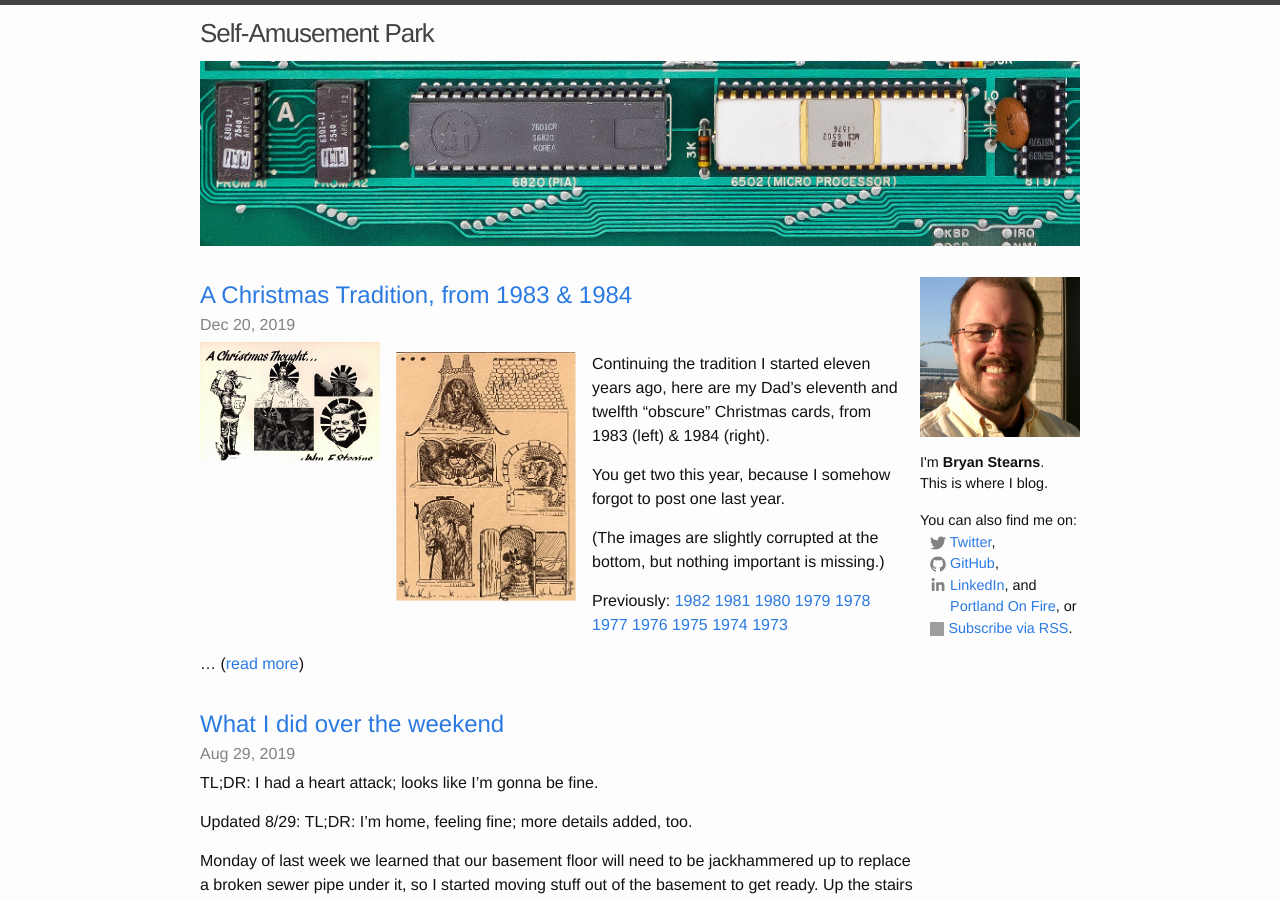
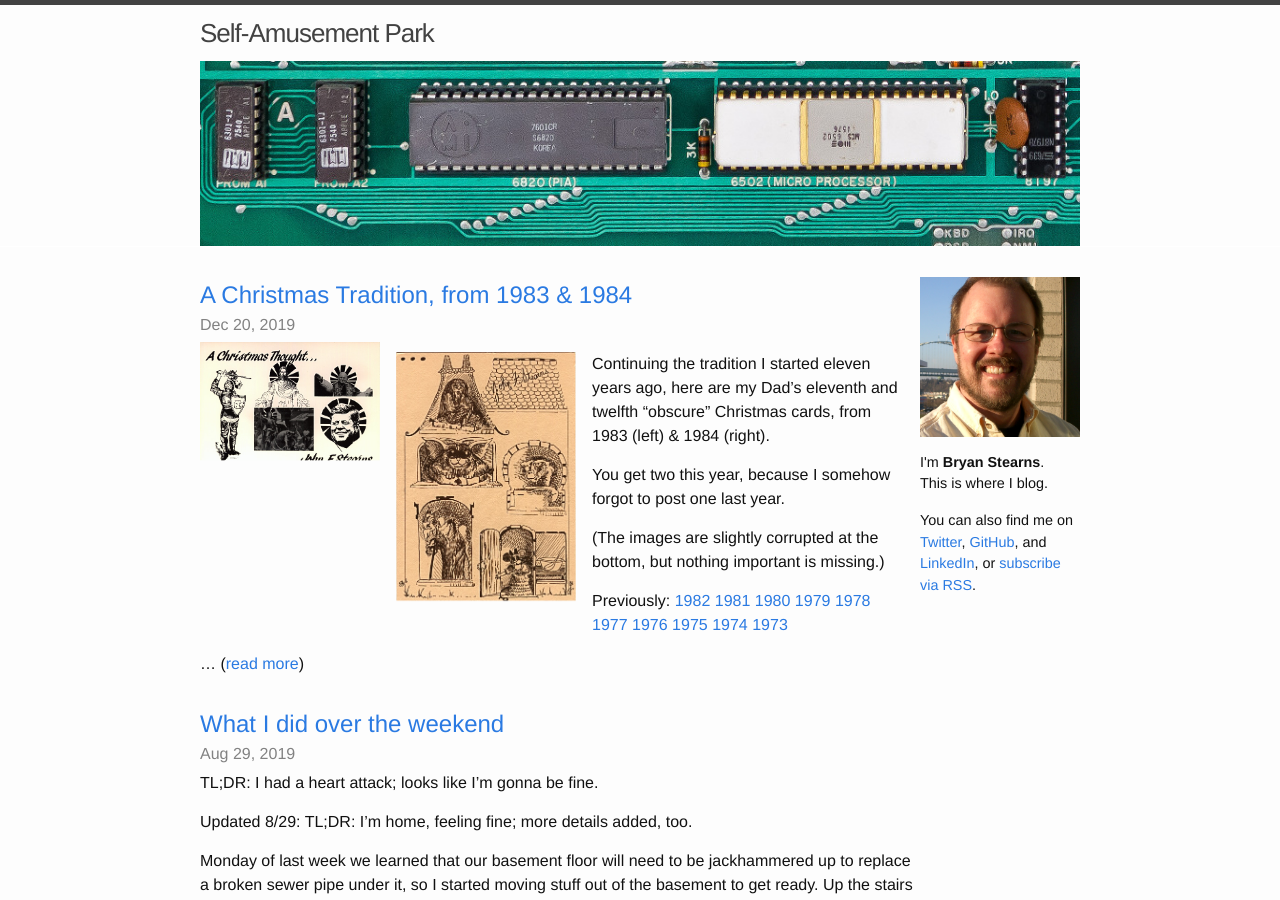
Before and after one commit to bryanstearns/bryanstearns.github.io, a Jekyll site: the page built from index.html, in a window 1280 px wide and 900 px high. Built offline with Jekyll 4.4.1, drawn with Linux system fonts in a browser that asks for light colours; grey boxes are pictures that could not be loaded.

Commit message:
Remove sidebar icons

```diff
--- a/_includes/sidebar.html
+++ b/_includes/sidebar.html
@@ -9,23 +9,8 @@
     <a href="https://www.linkedin.com/in/bryanstearns" target="_blank"><span class="icon icon--linkedin">{% include icon-linkedin.svg %}</span></a>
   </span>
 </p>
-<ul class="also large">
-  You can also find me on:
-  <li>
-    <a href="https://twitter.com/bryanstearns" target="_blank"><span class="icon icon--twitter">{% include icon-twitter.svg %}</span> Twitter</a>,
-  </li>
-  <li>
-    <a href="https://github.com/bryanstearns" target="_blank"><span class="icon icon--github">{% include icon-github.svg %}</span> GitHub</a>,
-  </li>
-  <li>
-    <a href="https://www.linkedin.com/in/bryanstearns" target="_blank"><span class="icon icon--linkedin">{% include icon-linkedin.svg %}</span> LinkedIn</a>, and
-  </li>
-  <li>
-    <a href="http://portlandonfire.com/bryanstearns/" target="_blank"><span class="icon icon--portlandonfire">{% include icon-portlandonfire.svg %}</span> Portland On Fire</a>, or
-  </li>
-  <li>
-    <a href="{{ "/feed.xml" | prepend: site.baseurl }}">
-      <img src="{{ "/images/rss.png" | prepend: site.baseurl }}" class="rssicon"/>
-      Subscribe via RSS</a>.
-  </li>
-</ul>
+  You can also find me on
+    <a href="https://twitter.com/bryanstearns" target="_blank">Twitter</a>,
+    <a href="https://github.com/bryanstearns" target="_blank">GitHub</a>, and
+    <a href="https://www.linkedin.com/in/bryanstearns" target="_blank">LinkedIn</a>, or
+    <a href="{{ "/feed.xml" | prepend: site.baseurl }}">subscribe via RSS</a>.
```
